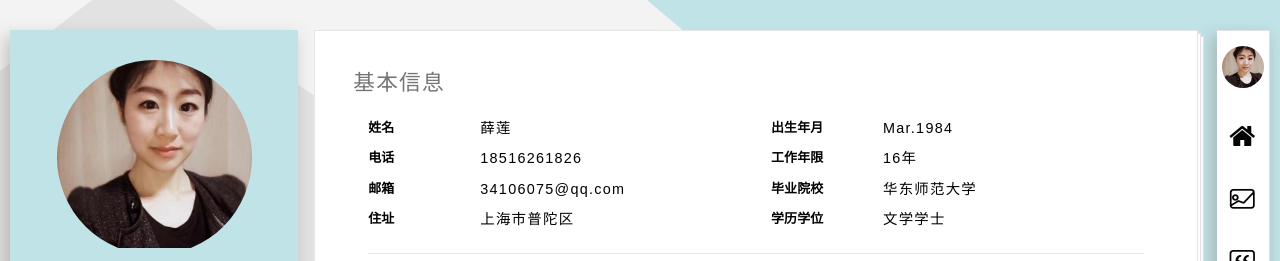
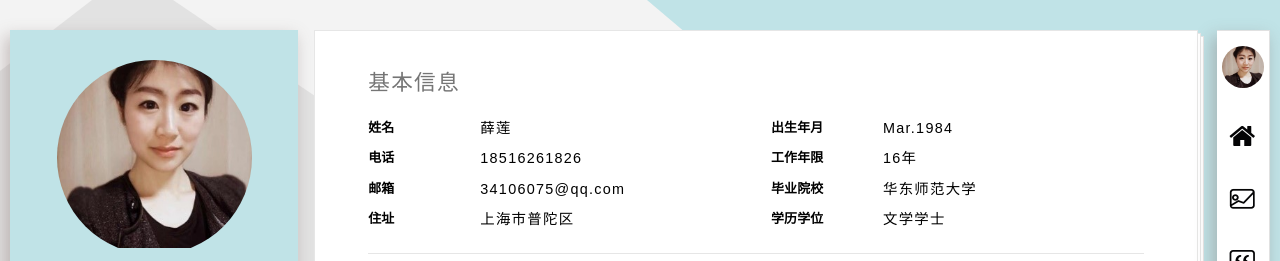
Before and after one commit to sherry0520/sherry0520.github.io, a Jekyll site: the page built from index.html, in a window 1280 px wide. Shown: the top 261 px of the page. Built offline with Jekyll 4.4.1, drawn with Linux system fonts in a browser that asks for light colours; some web fonts are replaced.

Commit message:
Update resumer_01-basic.html

```diff
--- a/_includes/resumer_01-basic.html
+++ b/_includes/resumer_01-basic.html
@@ -1,9 +1,9 @@
 <section class="section brd-btm" id="basic_info">
     <div class="row">
 
-        <div class="clear-mrg">
+        <div class="col-sm-12 clear-mrg">
             <h2 class="title-thin text-muted">基本信息</h2>
-        </div><!-- .col-sm-6 -->
+        </div><!-- .col-sm-12 -->
 
         <div class="col-sm-6 clear-mrg">
 
```
